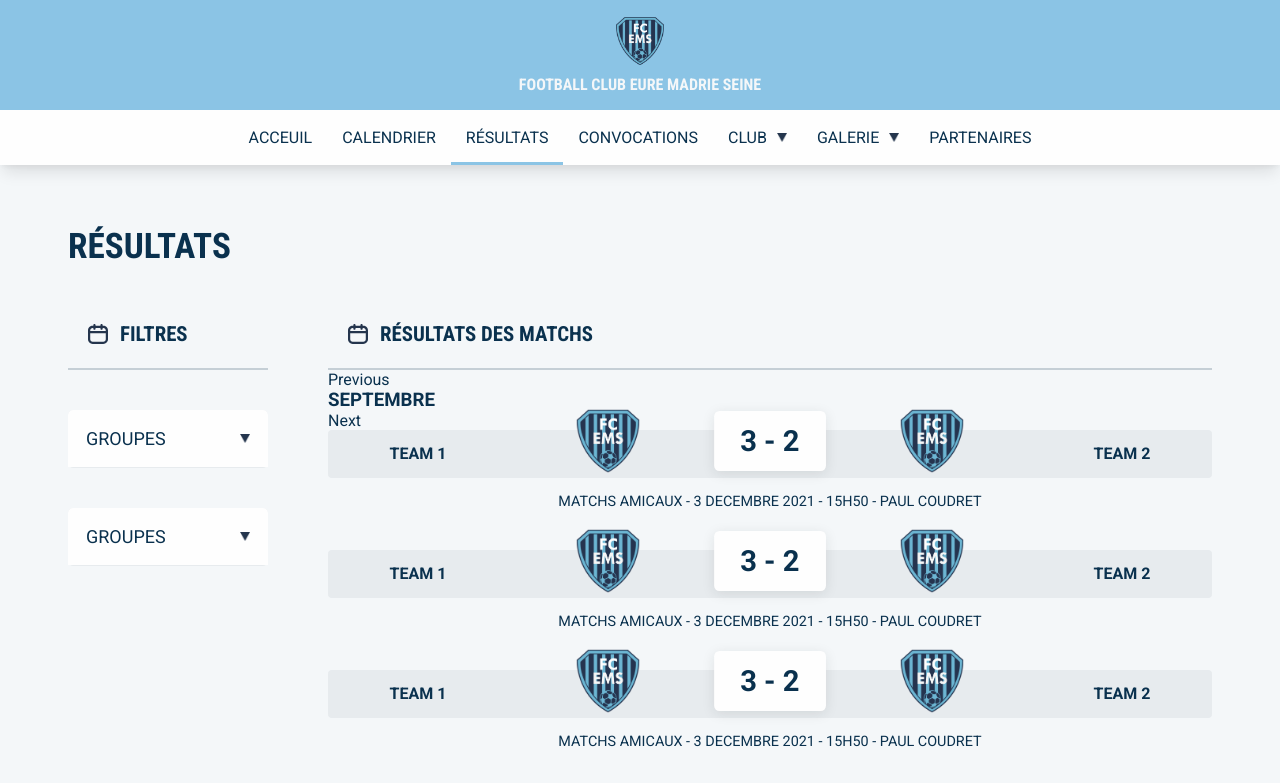
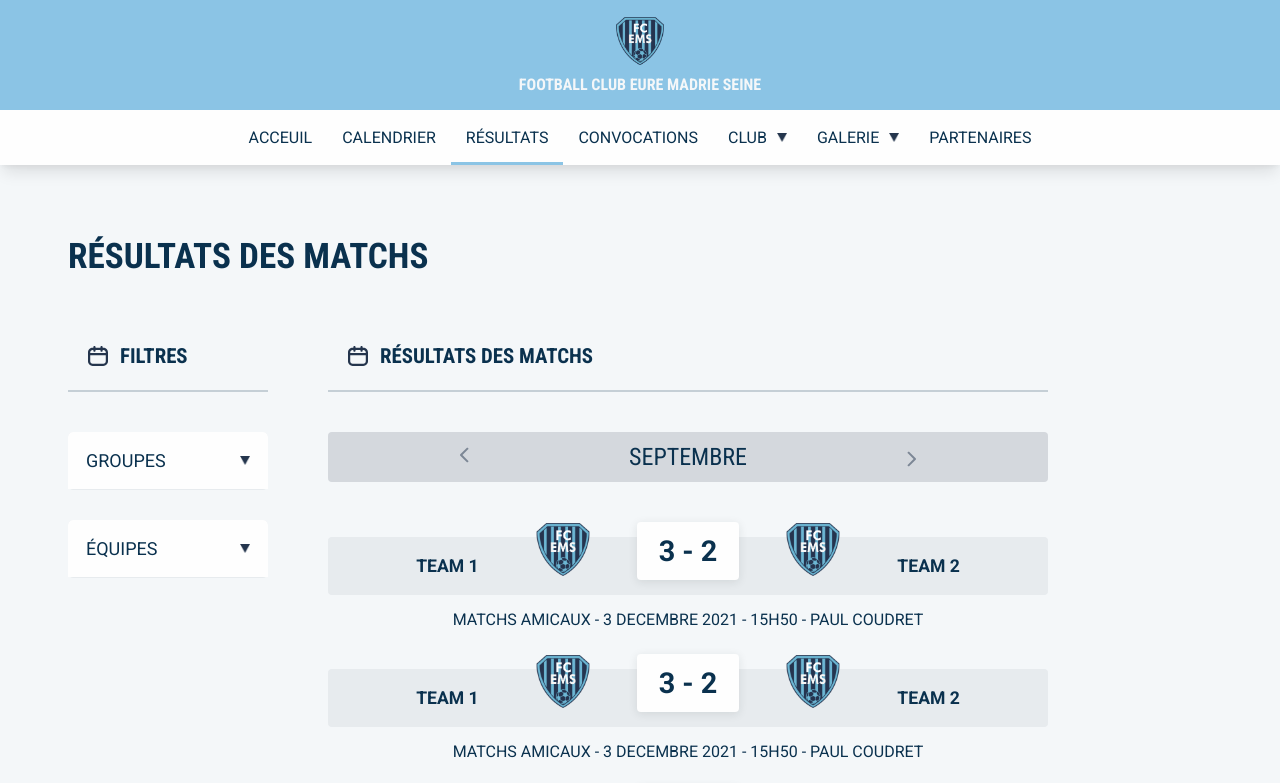
Before and after one commit to tom-charlet/FC-EMS-STATIC, a plain HTML site: page private/resultats.html in a window 1280 px wide. Shown: the top 783 px of the page. Drawn offline with Linux system fonts and the light colour scheme.

Commit message:
Finition style page Rqésultats + corrections boutons filtres

```diff
--- a/css/style.css
+++ b/css/style.css
@@ -64,7 +64,7 @@ a:hover{
     text-decoration: underline;
 }
 main > *:first-child:not(.main-banner){
-    margin-top: 220px;
+    margin-top: 230px;
     min-height: calc(100vh - 220px);
 }
 
@@ -184,8 +184,11 @@ main > *:first-child:not(.main-banner){
     font-family: var(--font-title);
     font-size: 2.2rem;
     text-transform: uppercase;
-    margin-bottom: 28px;
+    margin-bottom: 30px;
     line-height: 1.5;
+}
+.title-page{
+    margin-bottom: 40px;
 }
 .widget-title{
     font-size: 1.2rem;
@@ -208,9 +211,8 @@ main > *:first-child:not(.main-banner){
     border-radius: 5px;
     color: var(--color-dark-blue);
     background: var(--color-light-grey);
-    transition: height 0.4s ease-in-out;
+    transition: all 0.4s ease-in-out;
     clip-path: polygon(0% 0%, 100% 0%, 100% 100%, 0% 100%);
-
 }
 .btn-drop{
     padding: 18px;
@@ -244,7 +246,36 @@ main > *:first-child:not(.main-banner){
     padding-bottom: 20px;
 }
 
+/* --- CAROUSEL SELECTOR ---*/
 
+.carousel-selector{
+    width: 100%;
+    display: flex;
+    justify-content: center;
+    align-items: center;
+    gap: 20%;
+    margin: 40px 0;
+    padding: 10px;
+    border-radius: 4px;
+    background-color: var(--color-grey);
+}
+.carousel-selector h3{
+    font-size: 24px;
+    font-weight: var(--font-reg);
+    font-family: var(--font-title);
+}
+.carousel-selector .btn-prev,
+.carousel-selector .btn-next{
+    padding: 5px 20px;
+}
+.carousel-selector .btn-next{
+    transform: rotate(180deg);
+}
+.carousel-selector .btn-prev:hover svg path,
+.carousel-selector .btn-next:hover svg path{
+    fill: var(--color-white);
+    transition: fill 0.2s ease-in-out;
+}
 /* --- HEADER ---*/
 
 header{
@@ -613,54 +644,76 @@ header{
 
 /* --- MAIN RESULTATS --- */
 
+.main-resultat .res-container{
+    max-width: 720px;
+}
+
 .main-resultat .filter-sidebar{
     width: 200px;
     display: flex;
     flex-direction: column;
     gap: 40px;
 }
+.filter-sidebar .group-btn{
+    width: 100%;
+    display: flex;
+    flex-direction: column;
+    gap: 30px;
+    /* position: absolute;
+    top: 0;
+    left: 0;
+    z-index: 10000; */
+}
+
 .main-resultat .res-content{
     display: flex;
     flex-direction: column;
     gap: 40px;
+    padding-top: 15px;
     text-align: center;
 }
 .main-resultat .res-article-score{
     display: flex;
-    justify-content: space-between;
+    justify-content: center;
     align-items: center;
+    gap: 40px;
     background-color: var(--color-light-grey);
     border-radius: 4px;
     margin-bottom: 15px;
 }
 .main-resultat .res-match{
-    padding: 10px 20px;
-    margin: 0 20px;
     flex-shrink: 0;
     background-color: var(--color-white);
     border-radius: 4px;
     box-shadow: rgba(33, 35, 38, 0.1) 0px 2px 10px 0px;
-    font-size: 1.4rem;
+    font-size: 1.8rem;
     font-weight: bold;
     font-family: var(--font-size-title);
+    padding: 12px 22px;
+    transform: translateY(-15px);
 }
-.main-resultat .logo-team-m,
-.main-resultat .res-match
-{
-    transform: scale(1.3) translateY(-10px);
-    margin: 0 20px;
+.main-resultat .logo-team-m{
+    flex-shrink: 0;
+    transform: scale(1.1) translateY(-15px);
+    margin: 0 10px;
 }
 .main-resultat .team-name{
-    min-width: 180px;
-    padding: 10px;
-    font-size: 16px;
+    width: 130px;
+    flex: 0 1 auto;
+    padding: 0 10px;
+    font-size: 1.1rem;
     font-weight: bold;
     font-family: var(--font-size-title);
     flex-shrink: 0;
 }
-
+.main-resultat .res-article-score > *:first-child{
+    text-align: end;
+}
+.main-resultat .res-article-score > *:last-child{
+    text-align: start;
+}
 .res-article-info{
-    font-size: .9rem;
+    font-size: 1rem;
 }
 
 
--- a/js/app.js
+++ b/js/app.js
@@ -8,22 +8,24 @@ window.addEventListener("load", () => {
         menuNavHeader.classList.toggle('is-active');
     });
 
-    const dropdown = document.querySelector(".dropdown");
-    const btnDrop = document.querySelector(".btn-drop");
+    // const btnDrop = document.querySelectorAll(".btn-drop");
+    // btnDrop.forEach(element => {
+    //     element.addEventListener('click', () => {
+    //         let parent = element.closest('.dropdown')
+    //         parent.classList.toggle('is-active');
+    //     })
+    // });
 
-    let toggleIndex = 0;
-
-    btnDrop.addEventListener('click', () => {
-
-        // console.log(dropdown.scrollHeight);
-
-        if (toggleIndex === 0) {
-            dropdown.style.height = `${dropdown.scrollHeight}px`;
-            toggleIndex++;
-        } else {
-            dropdown.style.height = `${btnDrop.scrollHeight}px`;
-            toggleIndex--;
-        }
-
-    })
+    const btnDrop = document.querySelectorAll(".btn-drop");
+    const dropdown = document.querySelector(".dropdown").offsetHeight;
+    btnDrop.forEach(element => {
+        element.addEventListener('click', () => {
+            let parent = element.closest('.dropdown')
+            if (parent.offsetHeight === dropdown) {
+                parent.style.height = `${parent.scrollHeight}px`;
+            } else {
+                parent.style.height = `${dropdown}px`;
+            }
+        })
+    });
 });
--- a/private/resultats.html
+++ b/private/resultats.html
@@ -194,7 +194,7 @@
 
     <main class="main-resultat">
         <section class="container">
-            <h2 class="sec-title">Résultats</h2>
+            <h2 class="sec-title title-page">Résultats des matchs</h2>
             <div class="grid-scc">
 
                 <!-- FILTRES SIDEBAR -->
@@ -209,6 +209,7 @@
                         <span class="entete-title">Filtres</span>
                     </div>
 
+                    <div class="group-btn">
                         <div class="dropdown">
                             <button class="btn-drop">
                                 <span>Groupes</span>
@@ -226,18 +227,20 @@
 
                         <div class="dropdown">
                             <button class="btn-drop">
-                            <span>Groupes</span>
+                                <span>équipes</span>
                                 <img src="../img/dropdown-icon.png" alt="voir plus">
                             </button>
                             <div class="list-drop">
                                 <ul>
-                                <li>Senior</li>
-                                <li>U18</li>
-                                <li>U15</li>
-                                <li>U13</li>
+                                    <li>équipe a</li>
+                                    <li>équipe b</li>
+                                    <li>équipe c</li>
+                                    <li>équipe d</li>
                                 </ul>
                             </div>
                         </div>
+                    </div>
+
 
                 </div>
 
@@ -256,15 +259,45 @@
                     <!-- SELECTEUR MOIS -->
 
                     <div class="carousel-selector">
-                        <button class="btn-prev">Previous</button>
-                        <h3>SEPTEMBRE</h3>
-                        <button class="bnt-next">Next</button>
+                        <button class="btn-prev">
+                            <svg width="9" height="16" viewBox="0 0 9 16" fill="none"
+                                xmlns="http://www.w3.org/2000/svg">
+                                <path
+                                    d="M0.318467 7.29292C-0.0720574 7.68345 -0.0720574 8.31661 0.318467 8.70714L6.68243 15.0711C7.07295 15.4616 7.70612 15.4616 8.09664 15.0711C8.48717 14.6806 8.48717 14.0474 8.09664 13.6569L2.43979 8.00003L8.09664 2.34318C8.48717 1.95265 8.48717 1.31949 8.09664 0.928964C7.70612 0.538439 7.07295 0.538439 6.68243 0.928964L0.318467 7.29292ZM1.02557 9.00003L1.56356 9.00003L1.56356 7.00003L1.02557 7.00003L1.02557 9.00003Z"
+                                    fill="#24354D" fill-opacity="0.5" />
+                            </svg>
+                        </button>
+                        <h3 class="carousel-info">SEPTEMBRE</h3>
+                        <button class="btn-next">
+                            <svg width="9" height="16" viewBox="0 0 9 16" fill="none"
+                                xmlns="http://www.w3.org/2000/svg">
+                                <path
+                                    d="M0.318467 7.29292C-0.0720574 7.68345 -0.0720574 8.31661 0.318467 8.70714L6.68243 15.0711C7.07295 15.4616 7.70612 15.4616 8.09664 15.0711C8.48717 14.6806 8.48717 14.0474 8.09664 13.6569L2.43979 8.00003L8.09664 2.34318C8.48717 1.95265 8.48717 1.31949 8.09664 0.928964C7.70612 0.538439 7.07295 0.538439 6.68243 0.928964L0.318467 7.29292ZM1.02557 9.00003L1.56356 9.00003L1.56356 7.00003L1.02557 7.00003L1.02557 9.00003Z"
+                                    fill="#24354D" fill-opacity="0.5" />
+                            </svg>
+                        </button>
                     </div>
 
                     <!-- RESULTATS CONTENT -->
 
                     <div class="res-content">
 
+                        <article class="res-article">
+                            <div class="res-article-score">
+                                <h3 class="team-name">TEAM 1</h3>
+                                <div class="logo-team-m">
+                                    <img class="img-contain" src="../img/logo-ems.png" alt="logo de l'équipe 1">
+                                </div>
+                                <h4 class="res-match">3 - 2</h4>
+                                <div class="logo-team-m">
+                                    <img class="img-contain" src="../img/logo-ems.png" alt="logo de l'équipe 1">
+                                </div>
+                                <h3 class="team-name">TEAM 2</h3>
+                            </div>
+                            <div class="res-article-info">
+                                <p>MATCHS AMICAUX - 3 DECEMBRE 2021 - 15H50 - PAUL COUDRET</p>
+                            </div>
+                        </article>
                         <article class="res-article">
                             <div class="res-article-score">
                                 <h3 class="team-name">TEAM 1</h3>
```
Also changed, not shown: img/arrow-2.svg (added). Lines whose indentation alone changed are shown as unchanged.
